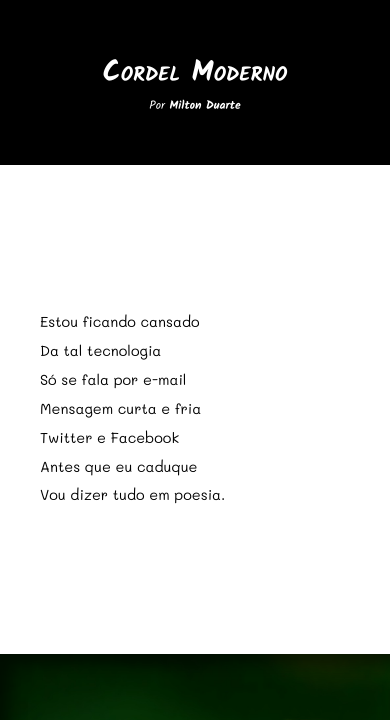
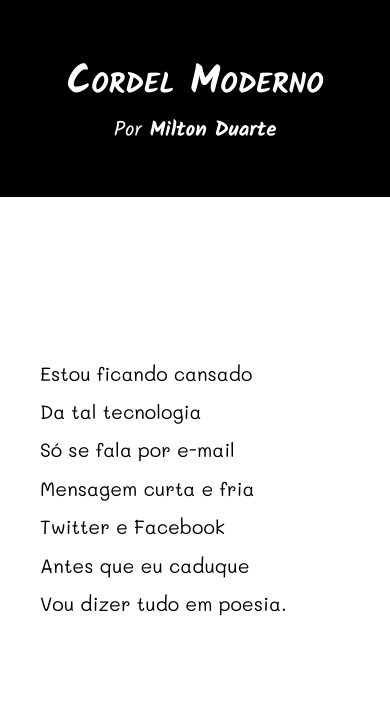
Before and after one commit to gabrielvinni/Projeto-Cordel, a plain HTML site: page index.html in a window 390 px wide. Shown: the top 720 px of the page. Drawn offline with Linux system fonts and the light colour scheme.

Commit message:
media query e aumento da font

```diff
--- /dev/null
+++ b/estilo/media-query.css
@@ -0,0 +1,9 @@
+@media screen and (min-width: 481px) {
+    body {
+        font-size: 1.8em;
+    }
+
+    section {
+        padding-left: 150px;
+    }
+}
--- a/estilo/style.css
+++ b/estilo/style.css
@@ -29,28 +29,45 @@ header {
     background: black;
     color: white;
     text-align: center;
-    font-size: 5vw;
 }
 
 header > h1 {
     padding-top: 50px;
     font-variant: small-caps;
-    font-size: 1.5em;
+    font-size: 2.5em;
 }
 
 header > p {
     padding-bottom: 50px;
-    font-size: 0.6em;
+    font-size: 1.3em;
 }
 
-header a, footer a{
+a{
     color: white;
     text-decoration: none;
     font-weight: bolder;
+    position: relative;
 }
 
-header a:hover, footer a:hover{
-    text-decoration: underline;
+a::after {
+    content: "";
+    width: 0%;
+    height: 3px;
+    background-color: #E89E00;
+    position: absolute;
+    left: 50%;
+    bottom: 0;
+}
+
+a:hover {
+    transition: 0.3s;
+    color: #E89E00;
+}
+
+a:hover::after {
+    transition: 0.3s;
+    width: 100%;
+    left: 0;
 }
 
 section {
@@ -58,7 +75,7 @@ section {
     padding-left: 30px;
     padding-top: 100px;
     padding-bottom: 100px;
-    font-size: 3.7vw;
+    font-size: 1.2em;
 }
 
 section > p {
@@ -105,4 +122,5 @@ footer {
     color: white;
     text-align: center;
     padding: 10px;
+    font-family: var(--fontP);
 }
--- a/index.html
+++ b/index.html
@@ -6,6 +6,7 @@
     <meta name="viewport" content="width=device-width, initial-scale=1.0">
     <title>Projeto Cordel</title>
     <link rel="stylesheet" href="estilo/style.css">
+    <link rel="stylesheet" href="estilo/media-query.css">
     <link rel="shortcut icon" href="icone/favicon.ico" type="image/x-icon">
 </head>
 <body>
```
